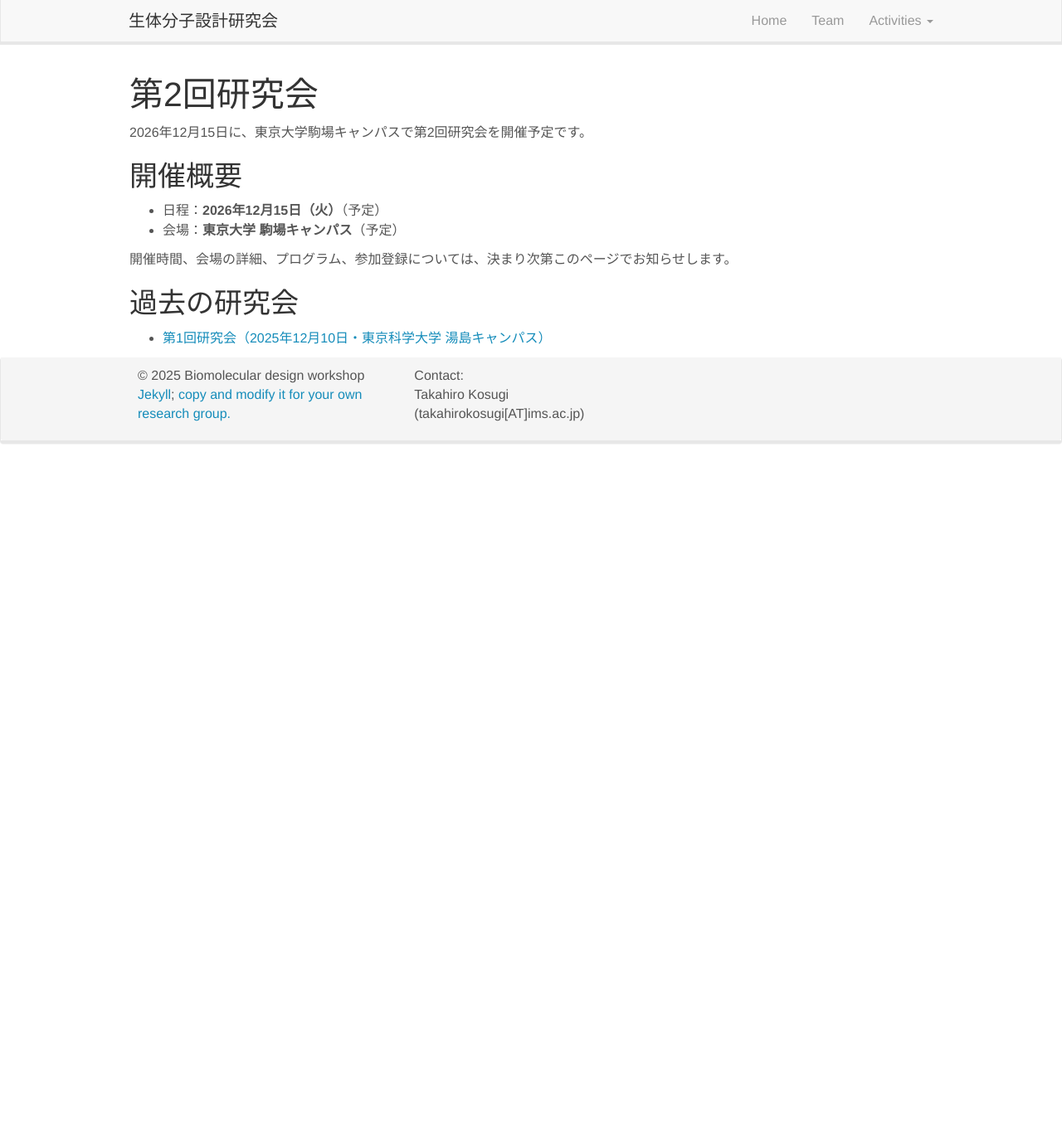
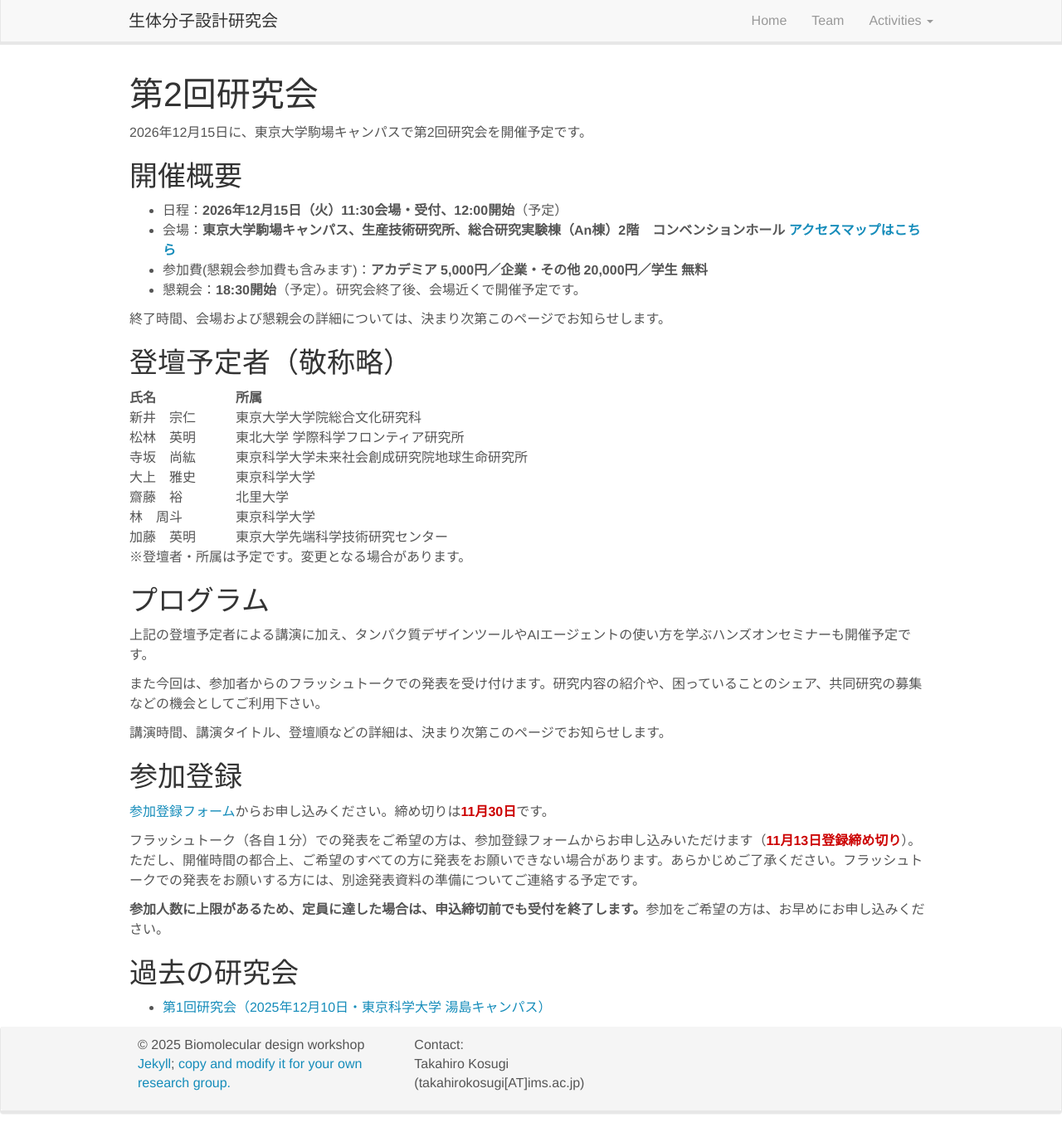
Before and after one commit to biomol-des-ws/biomol-des-ws.github.io, a Jekyll site: the page built from _pages/activities.md, in a window 1280 px wide and 1365 px high. Shown: the whole window at 83% size. Built offline with Jekyll 4.4.1, drawn with Linux system fonts in a browser that asks for light colours; nearby versions of some CDN libraries.

Commit message:
Update activities.md

```diff
--- a/_pages/activities.md
+++ b/_pages/activities.md
@@ -12,10 +12,51 @@ permalink: /activities
 
 ## 開催概要
 
-- 日程：**2026年12月15日（火）**（予定）
-- 会場：**東京大学 駒場キャンパス**（予定）
+- 日程：**2026年12月15日（火）11:30会場・受付、12:00開始**（予定）
+- 会場：**東京大学駒場キャンパス、生産技術研究所、総合研究実験棟（An棟）2階　コンベンションホール [アクセスマップはこちら](https://www.iis.u-tokyo.ac.jp/ja/access/)**
+- 参加費(懇親会参加費も含みます)：**アカデミア 5,000円／企業・その他 20,000円／学生 無料**
+- 懇親会：**18:30開始**（予定）。研究会終了後、会場近くで開催予定です。
 
-開催時間、会場の詳細、プログラム、参加登録については、決まり次第このページでお知らせします。
+終了時間、会場および懇親会の詳細については、決まり次第このページでお知らせします。
+
+## 登壇予定者（敬称略）
+
+<style>
+.speakers-table th:first-child,
+.speakers-table td:first-child {
+  padding-right: 3em;
+  white-space: nowrap;
+}
+</style>
+
+| 氏名 | 所属 |
+| --- | --- |
+| 新井　宗仁 | 東京大学大学院総合文化研究科 |
+| 松林　英明 | 東北大学 学際科学フロンティア研究所 |
+| 寺坂　尚紘 | 東京科学大学未来社会創成研究院地球生命研究所 |
+| 大上　雅史 | 東京科学大学 |
+| 齋藤　裕 | 北里大学 |
+| 林　周斗 | 東京科学大学 |
+| 加藤　英明 | 東京大学先端科学技術研究センター |
+{: .speakers-table }
+
+※登壇者・所属は予定です。変更となる場合があります。
+
+## プログラム
+
+上記の登壇予定者による講演に加え、タンパク質デザインツールやAIエージェントの使い方を学ぶハンズオンセミナーも開催予定です。
+
+また今回は、参加者からのフラッシュトークでの発表を受け付けます。研究内容の紹介や、困っていることのシェア、共同研究の募集などの機会としてご利用下さい。
+
+講演時間、講演タイトル、登壇順などの詳細は、決まり次第このページでお知らせします。
+
+## 参加登録
+
+[参加登録フォーム](https://docs.google.com/forms/d/e/1FAIpQLSec_ruT88BNJ5hjq6JwTZqiTeJ7ZkYNmV7-lABOPTUwS5VJcw/viewform)からお申し込みください。締め切りは<span style="color: #c00; font-weight: bold;">11月30日</span>です。
+
+フラッシュトーク（各自１分）での発表をご希望の方は、参加登録フォームからお申し込みいただけます（<span style="color: #c00; font-weight: bold;">11月13日登録締め切り</span>）。ただし、開催時間の都合上、ご希望のすべての方に発表をお願いできない場合があります。あらかじめご了承ください。フラッシュトークでの発表をお願いする方には、別途発表資料の準備についてご連絡する予定です。
+
+**参加人数に上限があるため、定員に達した場合は、申込締切前でも受付を終了します。**参加をご希望の方は、お早めにお申し込みください。
 
 ## 過去の研究会
 
```
